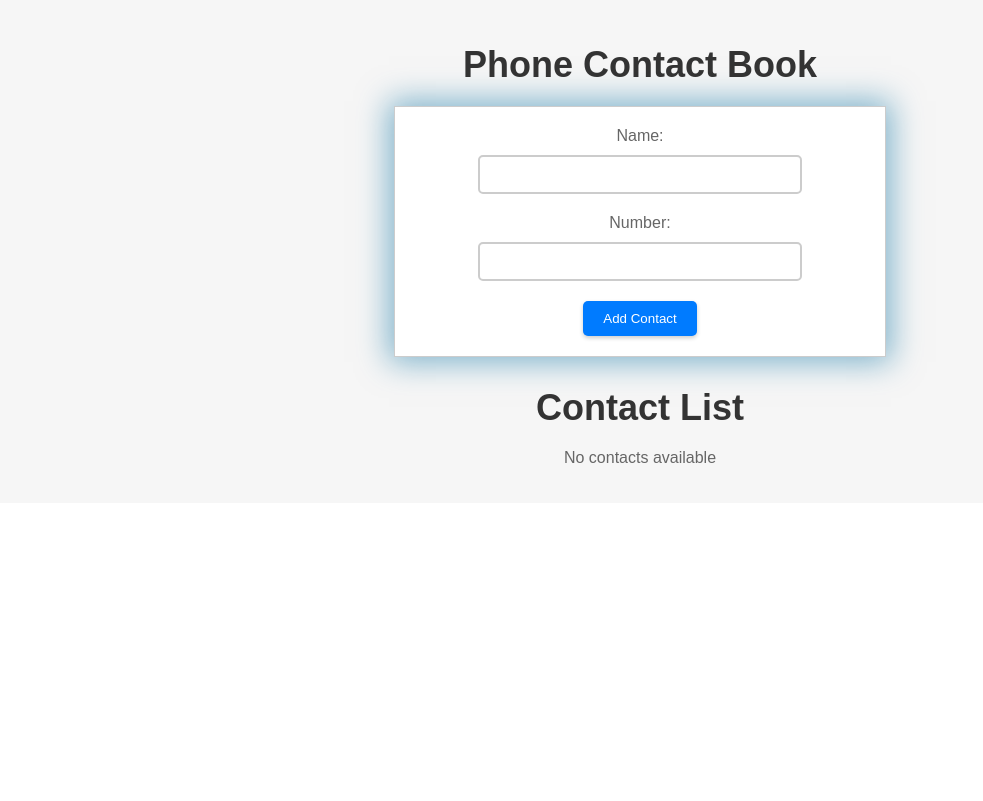
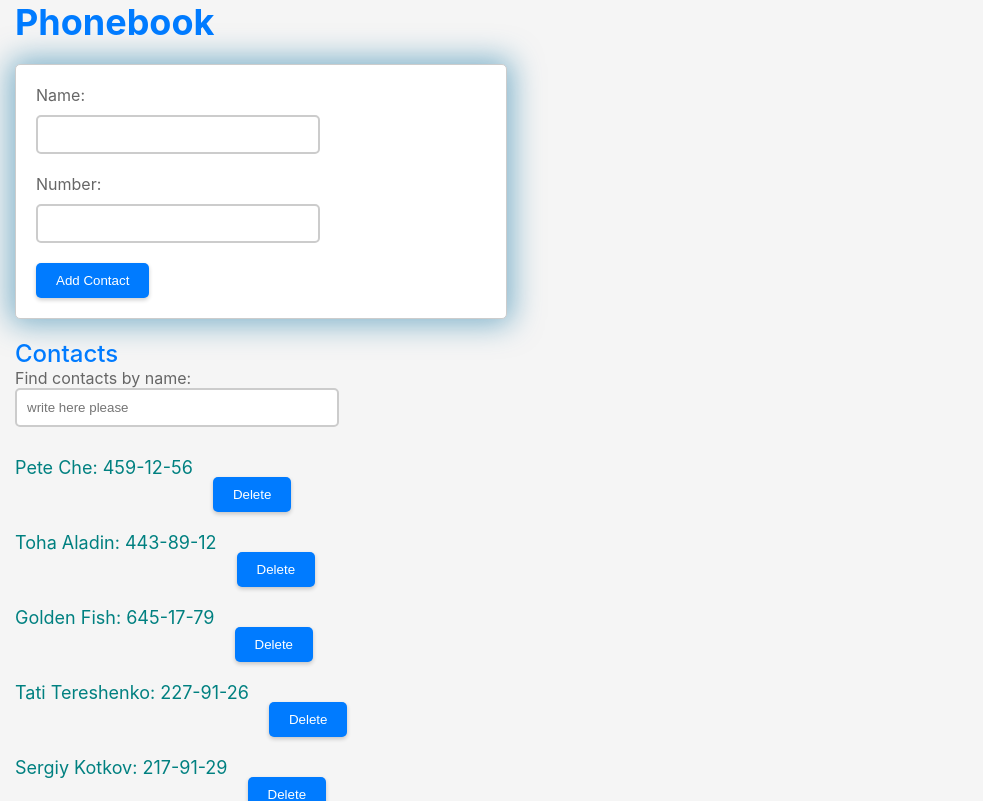
Before and after one commit to PetroShutak/goit-react-hw-02-phonebook, a React (Create React App) app: page / in a window 1280 px wide. Shown: the top 801 px of the page, without its empty margins (0-983 px from the left). Built offline with nearby package versions, Linux system fonts and the light colour scheme.

Commit message:
refactor

```diff
--- a/src/components/App.jsx
+++ b/src/components/App.jsx
@@ -1,21 +1,57 @@
-import { ContactBook } from './ContactBook/ContactBook';
+import { Component } from 'react';
+import ContactForm from './ContactForm/ContactForm';
+import ContactList from './ContactList/ContactList';
+import Filter from './Filter/Filter';
+import css from './App.module.css';
 
-const name = 'Jack Lisowski';
-export const App = () => {
-  return (
-    <div
-      // style={{
-      //   height: '100vh',
-      //   display: 'flex',
-      //   justifyContent: 'center',
-      //   alignItems: 'center',
-      //   fontSize: 40,
-      //   color: '#010101'
-      // }}
-    >
-     <div>
-      <ContactBook name={name}/>
-    </div>
-    </div>
-  );
-};
+export class App extends Component {
+  state = {
+    contacts: [
+      { id: 'id-1', name: 'Pete Che', number: '459-12-56' },
+      { id: 'id-2', name: 'Toha Aladin', number: '443-89-12' },
+      { id: 'id-3', name: 'Golden Fish', number: '645-17-79' },
+      { id: 'id-4', name: 'Tati Tereshenko', number: '227-91-26' },
+      { id: 'id-5', name: 'Sergiy Kotkov', number: '217-91-29' },
+      { id: 'id-6', name: 'Barcode', number: '287-91-26' },
+      { id: 'id-7', name: 'Shutak P', number: '217-91-26' },
+    ],
+    filter: '',
+  };
+
+  handleFilterChange = event => {
+    this.setState({ filter: event.target.value });
+  };
+
+  handleAddContact = newContact => {
+    this.setState(prevState => ({
+      contacts: [...prevState.contacts, newContact],
+    }));
+  };
+
+  handleDeleteContact = contactId => {
+    this.setState(prevState => ({
+      contacts: prevState.contacts.filter(contact => contact.id !== contactId),
+    }));
+  };
+
+  render() {
+    const { contacts, filter } = this.state;
+    const filteredContacts = contacts.filter(contact =>
+      contact.name.toLowerCase().includes(filter.toLowerCase())
+    );
+
+    return (
+      <div className={css.wraper}>
+        <h1>Phonebook</h1>
+        <ContactForm contacts={contacts} onAddContact={this.handleAddContact} />
+
+        <h2>Contacts</h2>
+        <Filter value={filter} onChange={this.handleFilterChange} />
+        <ContactList
+          contacts={filteredContacts}
+          onDeleteContact={this.handleDeleteContact}
+        />
+      </div>
+    );
+  }
+}
--- /dev/null
+++ b/src/components/App.module.css
@@ -0,0 +1,16 @@
+.wraper {
+    max-width: 1200px;
+    padding: 0 15px;
+}
+h1 {
+    margin-bottom: 20px;
+    font-size: 36px;
+    font-weight: 700;
+    color: #007bff;
+}
+h2 {
+    margin-bottom: 20px;
+    font-size: 24px;
+    font-weight: 500;
+    color: #007bff;
+}
--- /dev/null
+++ b/src/components/ContactForm/ContactForm.jsx
@@ -0,0 +1,86 @@
+import { Component } from 'react';
+import { nanoid } from 'nanoid';
+import css from './ContactForm.module.css';
+
+export default class ContactForm extends Component {
+  state = {
+    contacts: [],
+    name: '',
+    number: '',
+  };
+
+  handleChange = event => {
+    const { name, value } = event.target;
+    this.setState({ [name]: value });
+  };
+
+  handleSubmit = event => {
+    event.preventDefault();
+    const { name, number } = this.state;
+    const { contacts } = this.props;
+
+    const isExistingContact = contacts.some(
+      contact => contact.name.toLowerCase() === name.toLowerCase()
+    );
+
+    if (isExistingContact) {
+      alert('Контакт з таким іменем вже існує!');
+      return;
+    }
+
+    if (name.trim() !== '' && number.trim() !== '') {
+      const newContact = {
+        id: nanoid(),
+        name: name.trim(),
+        number: number.trim(),
+      };
+      this.props.onAddContact(newContact);
+      this.setState({
+        name: '',
+        number: '',
+      });
+    }
+  };
+
+  render() {
+    const { name, number } = this.state;
+
+    return (
+      <div className={css.container}>
+
+      <form className={css.form} onSubmit={this.handleSubmit}>
+        <label htmlFor="name" className={css.label}>
+          Name:
+        </label>
+        <input
+          type="text"
+          name="name"
+          pattern="^[a-zA-Zа-яА-Я]+(([' -][a-zA-Zа-яА-Я ])?[a-zA-Zа-яА-Я]*)*$"
+          title="Name may contain only letters, apostrophe, dash and spaces. For example Adrian, Jacob Mercer, Charles de Batz de Castelmore d'Artagnan"
+          required
+          value={name}
+          onChange={this.handleChange}
+          className={css.input}
+        />
+        <label htmlFor="number" className={css.label}>
+          Number:
+        </label>
+        <input
+          type="tel"
+          name="number"
+          pattern="\+?\d{1,4}?[-.\s]?\(?\d{1,3}?\)?[-.\s]?\d{1,4}[-.\s]?\d{1,4}[-.\s]?\d{1,9}"
+          title="Phone number must be digits and can contain spaces, dashes, parentheses and can start with +"
+          required
+          value={number}
+          onChange={this.handleChange}
+          className={css.input}
+          />
+          <br/>
+        <button type="submit" className={css.button}>
+          Add Contact
+        </button>
+      </form>
+          </div>
+    );
+  }
+}
--- /dev/null
+++ b/src/components/ContactForm/ContactForm.module.css
@@ -0,0 +1,69 @@
+.container {
+  display: flex;
+  flex-direction: column;
+  margin-bottom: 20px;
+  border: 1px solid #ccc;
+  box-shadow: 0 0 30px 5px rgba(3, 110, 160, 0.5);
+  padding: 20px;
+  background-color: #fff;
+  max-width: 450px;
+  border-radius: 5px;
+  margin-top: 20px;
+}
+
+/* .form {
+    display: flex;
+    flex-direction: column;
+    margin-bottom: 20px;
+    border: 1px solid #ccc;
+    box-shadow: 0 0 30px 5px rgba(3, 110, 160, 0.5);
+    padding: 20px;
+    background-color: #fff;
+    max-width: 450px;
+    margin: 0 auto;
+    border-radius: 5px;
+    align-items: center;
+  } */
+
+  .label {
+    display: block;
+    margin-bottom: 10px;
+    color: #666;
+  }
+
+  .input {
+    width: 260px;
+    padding: 10px;
+    margin-bottom: 20px;
+    border: 2px solid #ccc;
+    border-radius: 5px;
+    transition: border-color 0.3s ease;
+  }
+
+  .input:focus {
+    outline: none;
+    border-color: #007bff;
+    box-shadow: 0 0 5px rgba(0, 123, 255, 0.5);
+  }
+
+  .button {
+    padding: 10px 20px;
+    background-color: #007bff;
+    color: #fff;
+    border: none;
+    border-radius: 5px;
+    box-shadow: 0 2px 4px rgba(0, 0, 0, 0.2);
+    transition: background-color 0.3s ease, box-shadow 0.3s ease;
+    cursor: pointer;
+  }
+
+  .button:hover,
+  .button:focus {
+    background-color: #0056b3;
+    box-shadow: 0 4px 6px rgba(0, 0, 0, 0.3);
+  }
+
+  .button:active {
+    background-color: #004080;
+    box-shadow: 0 1px 2px rgba(0, 0, 0, 0.2);
+  }
--- /dev/null
+++ b/src/components/ContactList/ContactList.jsx
@@ -0,0 +1,30 @@
+import PropType from 'prop-types';
+import css from './ContactList.module.css';
+
+const ContactList = ({ contacts, onDeleteContact }) => (
+    <ul className={css.list}>
+      {contacts.map(({ id, name, number }) => (
+        <li key={id} className={css.listItem}>
+          {name}: {number}
+          <div className={css.button_wraper}>
+          <button className={css.button} type="button" onClick={() => onDeleteContact(id)}>
+            Delete
+          </button>
+          </div>
+        </li>
+      ))}
+    </ul>
+  );
+
+  export default ContactList;
+
+    ContactList.propTypes = {
+        contacts: PropType.arrayOf(
+            PropType.shape({
+                id: PropType.string.isRequired,
+                name: PropType.string.isRequired,
+                number: PropType.string.isRequired,
+            }),
+        ),
+        onDeleteContact: PropType.func.isRequired,
+    };
--- /dev/null
+++ b/src/components/ContactList/ContactList.module.css
@@ -0,0 +1,47 @@
+.button_wraper {
+  display: flex;
+  /* justify-content: space-between; */
+  align-items: center;
+  margin: 20px 20px 0 0;
+}
+
+.button {
+  padding: 10px 20px;
+  background-color: #007bff;
+  color: #fff;
+  border: none;
+  border-radius: 5px;
+  box-shadow: 0 2px 4px rgba(0, 0, 0, 0.2);
+  transition: background-color 0.3s ease, box-shadow 0.3s ease;
+  cursor: pointer;
+  margin-left: 20px;
+}
+
+.button:hover,
+.button:focus {
+  background-color: #0056b3;
+  box-shadow: 0 4px 6px rgba(0, 0, 0, 0.3);
+}
+
+.button:active {
+  background-color: #004080;
+  box-shadow: 0 1px 2px rgba(0, 0, 0, 0.2);
+}
+
+.list {
+  list-style: none;
+  padding: 0;
+  color: teal;
+  font-size: large;
+  transition: all 0.3s ease-in-out;
+}
+
+.listItem {
+  margin-bottom: 20px;
+  display: flex;
+}
+.listItem:hover {
+  color: #290107;
+  cursor: progress;
+  font-weight: bolder;
+}
--- /dev/null
+++ b/src/components/Filter/Filter.jsx
@@ -0,0 +1,20 @@
+import React from 'react';
+import PropType from 'prop-types';
+import css from './Filter.module.css';
+
+const Filter = ({ value, onChange }) => {
+  return (
+    <label className={css.label}>
+      Find contacts by name:
+      <br/>
+      <input className={css.input} type="text" value={value} onChange={onChange} placeholder='write here please'/>
+    </label>
+  );
+};
+
+Filter.propTypes = {
+  value: PropType.string.isRequired,
+  onChange: PropType.func.isRequired,
+};
+
+export default Filter;
--- /dev/null
+++ b/src/components/Filter/Filter.module.css
@@ -0,0 +1,20 @@
+.label {
+    display: block;
+    margin-bottom: 10px;
+    color: #666;
+  }
+
+  .input {
+    width: 300px;
+    padding: 10px;
+    margin-bottom: 20px;
+    border: 2px solid #ccc;
+    border-radius: 5px;
+    transition: border-color 0.3s ease;
+  }
+
+  .input:focus {
+    outline: none;
+    border-color: #007bff;
+    box-shadow: 0 0 5px rgba(0, 123, 255, 0.5);
+  }
--- a/src/index.css
+++ b/src/index.css
@@ -13,3 +13,26 @@ code {
   font-family: source-code-pro, Menlo, Monaco, Consolas, 'Courier New',
     monospace;
 }
+h1,
+h2,
+h3,
+h4,
+h5,
+h6,
+p {
+  margin: 0;
+}
+ul,
+ol {
+  margin: 0;
+  padding: 0;
+}
+img {
+  display: block;
+  max-width: 100%;
+  height: auto;
+}
+
+body {
+  background-color: #f5f5f5;
+}
```
